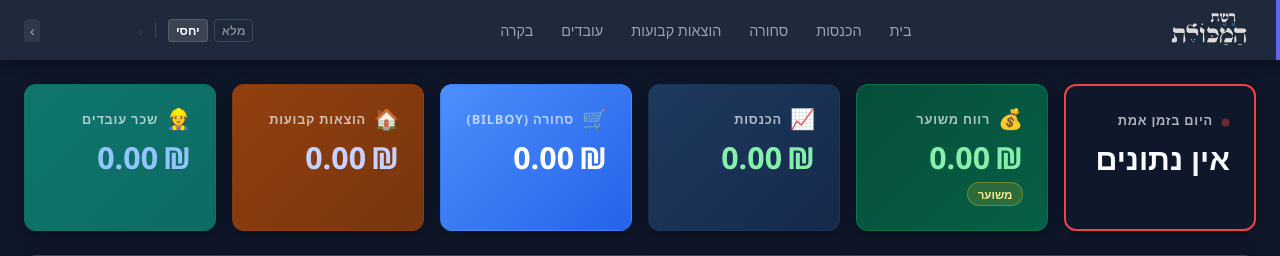
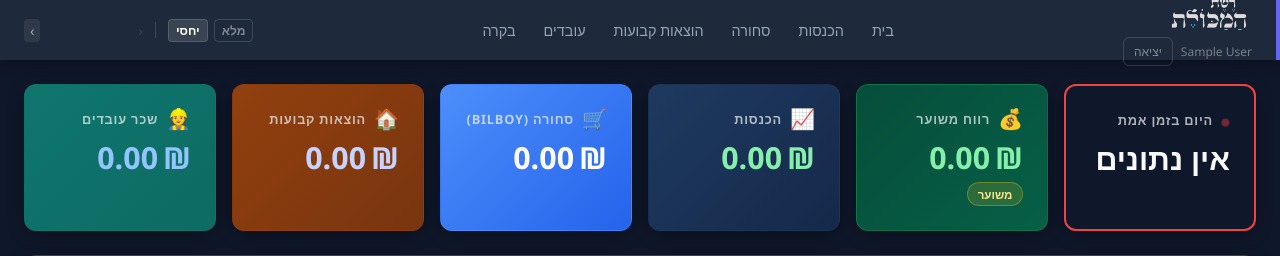
Before and after one commit to RoeiAmsalem/MakoletChain, a Flask app: template templates/index.html in a window 1280 px wide. Shown: the top 256 px of the page. Run offline with Flask 3, Linux system fonts and the light colour scheme; the template is opened without the code that fills it, so the values that code supplies are empty; the visitor is signed in with stand-in values (Sample User, id 1).

Commit message:
feat: sign out button + user name in navbar
Co-Authored-By: Claude Opus 4.6 <noreply@anthropic.com>

```diff
--- a/templates/base.html
+++ b/templates/base.html
@@ -17,7 +17,11 @@
                  style="height:42px; width:auto; object-fit:contain; filter:invert(1) hue-rotate(180deg);">
             <span class="store-name">{{ branch_name }}</span>
         </a>
-        <button class="hamburger" id="hamburger" aria-label="תפריט">&#9776;</button>
+        <div style="display:flex; align-items:center; gap:8px;">
+            <span style="font-size:12px; color:rgba(255,255,255,0.4);">{{ session.get('user_name', '') }}</span>
+            <a href="/logout" style="font-size:12px; color:rgba(255,255,255,0.45); text-decoration:none; padding:5px 10px; border:1px solid rgba(255,255,255,0.15); border-radius:6px; transition:all 0.2s;" onmouseover="this.style.color='rgba(255,255,255,0.8)'" onmouseout="this.style.color='rgba(255,255,255,0.45)'">יציאה</a>
+            <button class="hamburger" id="hamburger" aria-label="תפריט">&#9776;</button>
+        </div>
     </div>
     <nav>
         <ul class="navbar-nav">
```
